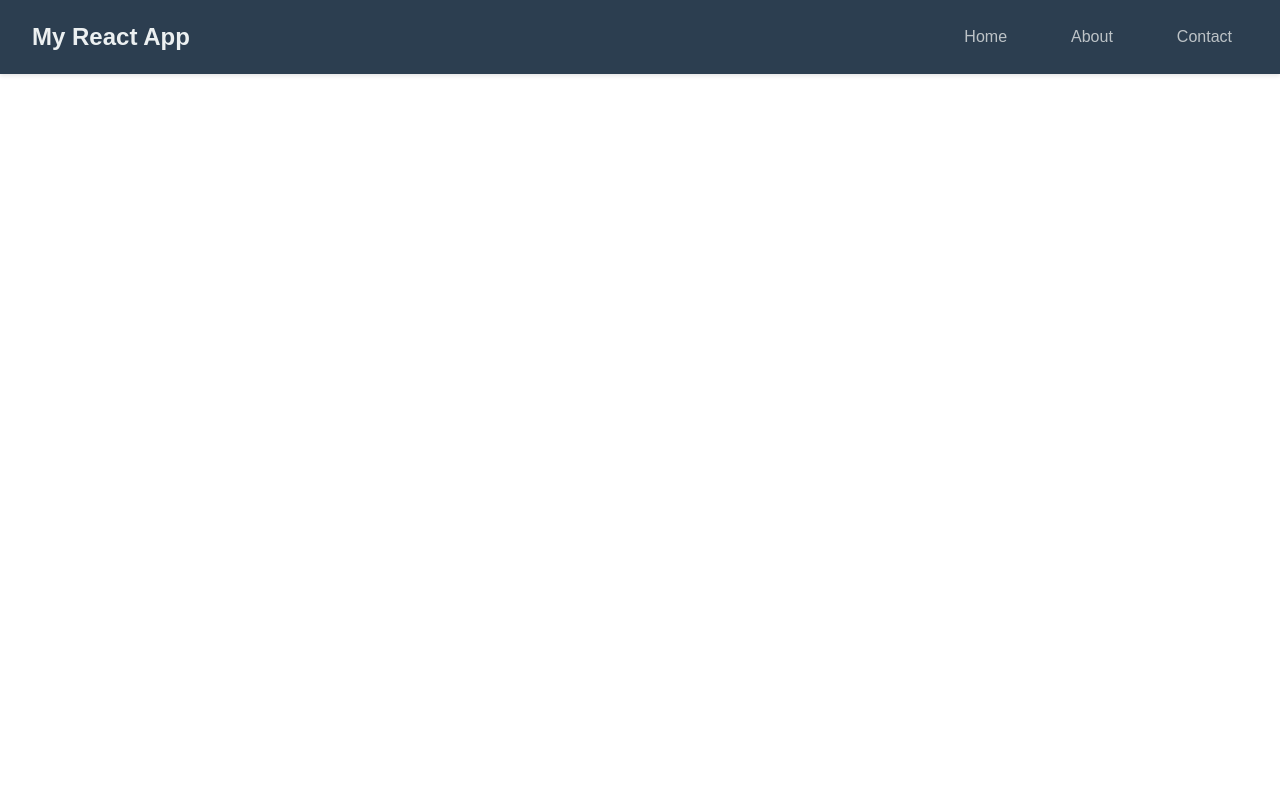
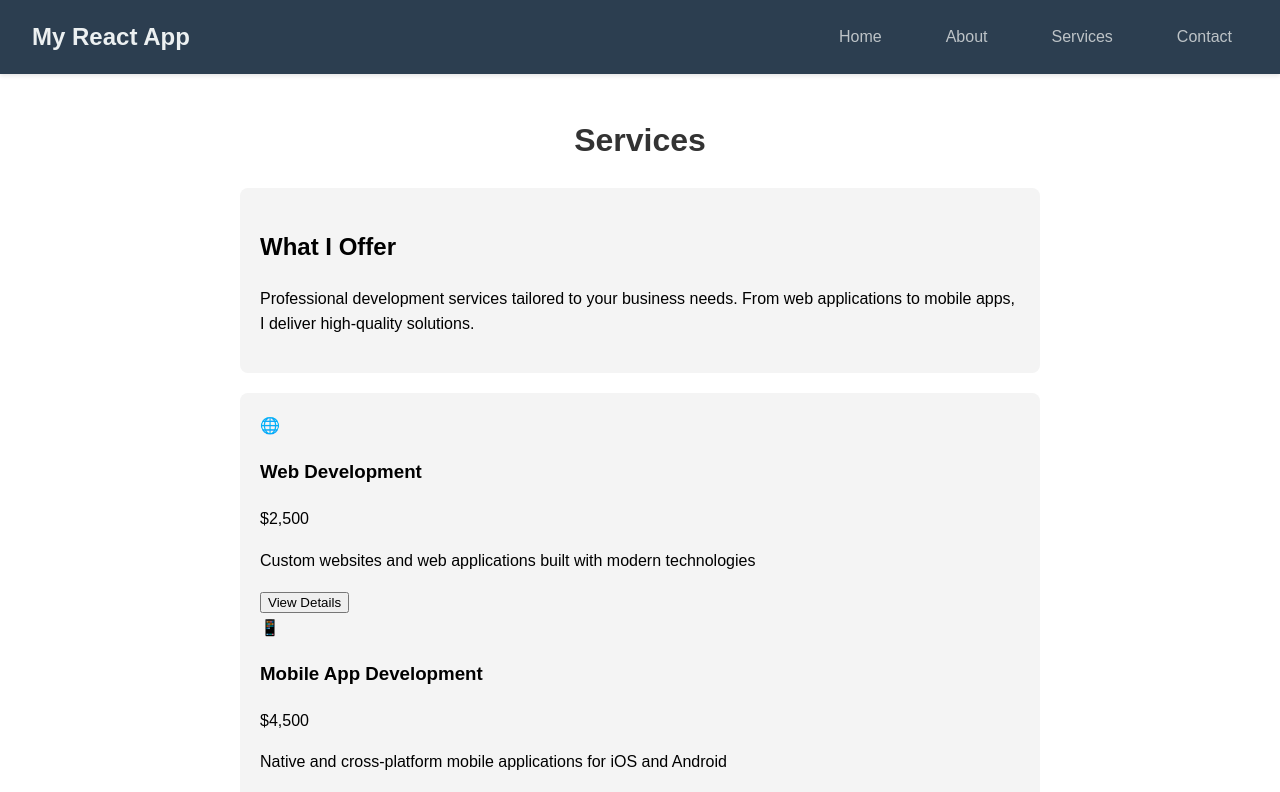
Before and after one commit to shannawood/craft, a React app: page /services in a window 1280 px wide. Shown: the top 792 px of the page. Built offline with nearby package versions, Linux system fonts and the light colour scheme.

Commit message:
services

```diff
--- a/src/App.js
+++ b/src/App.js
@@ -3,6 +3,7 @@ import { BrowserRouter as Router, Routes, Route } from 'react-router-dom';
 import Navigation from './components/Navigation';
 import Home from './components/Home';
 import About from './components/About';
+import Services from './components/Services';
 import Contact from './components/Contact';
 import './App.css';
 
@@ -15,6 +16,7 @@ function App() {
           <Routes>
             <Route path="/" element={<Home />} />
             <Route path="/about" element={<About />} />
+            <Route path="/services" element={<Services />} />
             <Route path="/contact" element={<Contact />} />
           </Routes>
         </main>
--- a/src/components/Navigation.js
+++ b/src/components/Navigation.js
@@ -1,4 +1,3 @@
-import React from 'react';
 import { Link } from 'react-router-dom';
 
 function Navigation() {
@@ -10,6 +9,7 @@ function Navigation() {
       <div className="nav-links">
         <Link to="/" className="nav-link">Home</Link>
         <Link to="/about" className="nav-link">About</Link>
+        <Link to="/services" className="nav-link">Services</Link>
         <Link to="/contact" className="nav-link">Contact</Link>
       </div>
     </nav>
--- /dev/null
+++ b/src/components/Services.js
@@ -0,0 +1,184 @@
+import React, { useState } from 'react';
+
+function Services() {
+  const [selectedService, setSelectedService] = useState(null);
+
+  const services = [
+    {
+      id: 1,
+      title: 'Web Development',
+      icon: '🌐',
+      price: '$2,500',
+      description: 'Custom websites and web applications built with modern technologies',
+      features: [
+        'Responsive Design',
+        'React/Vue.js Development',
+        'API Integration',
+        'Performance Optimization',
+        'SEO Friendly',
+        'Cross-browser Compatibility'
+      ],
+      timeline: '2-4 weeks'
+    },
+    {
+      id: 2,
+      title: 'Mobile App Development',
+      icon: '📱',
+      price: '$4,500',
+      description: 'Native and cross-platform mobile applications for iOS and Android',
+      features: [
+        'React Native Development',
+        'User Authentication',
+        'Push Notifications',
+        'App Store Deployment',
+        'Offline Functionality',
+        'Real-time Features'
+      ],
+      timeline: '4-8 weeks'
+    },
+    {
+      id: 3,
+      title: 'UI/UX Design',
+      icon: '🎨',
+      price: '$1,800',
+      description: 'Modern and intuitive user interface and experience design',
+      features: [
+        'User Research',
+        'Wireframing',
+        'Prototyping',
+        'Visual Design',
+        'Design Systems',
+        'Usability Testing'
+      ],
+      timeline: '1-3 weeks'
+    },
+    {
+      id: 4,
+      title: 'E-commerce Solutions',
+      icon: '🛒',
+      price: '$3,800',
+      description: 'Complete e-commerce platforms with payment processing',
+      features: [
+        'Shopping Cart',
+        'Payment Integration',
+        'Inventory Management',
+        'Order Tracking',
+        'Admin Dashboard',
+        'Mobile Responsive'
+      ],
+      timeline: '3-6 weeks'
+    },
+    {
+      id: 5,
+      title: 'Database Design',
+      icon: '🗄️',
+      price: '$1,500',
+      description: 'Efficient database architecture and optimization',
+      features: [
+        'Database Modeling',
+        'Query Optimization',
+        'Data Migration',
+        'Backup Solutions',
+        'Performance Tuning',
+        'Security Implementation'
+      ],
+      timeline: '1-2 weeks'
+    },
+    {
+      id: 6,
+      title: 'Consulting & Support',
+      icon: '💡',
+      price: '$150/hr',
+      description: 'Technical consulting and ongoing maintenance support',
+      features: [
+        'Technical Consultation',
+        'Code Review',
+        'Performance Analysis',
+        'Bug Fixes',
+        'Feature Updates',
+        '24/7 Support'
+      ],
+      timeline: 'Ongoing'
+    }
+  ];
+
+  return (
+    <div>
+      <h1>Services</h1>
+
+      <div className="container">
+        <h2>What I Offer</h2>
+        <p>Professional development services tailored to your business needs. From web applications to mobile apps, I deliver high-quality solutions.</p>
+      </div>
+
+      <div className="container">
+        <div className="services-grid">
+          {services.map(service => (
+            <div key={service.id} className="service-card">
+              <div className="service-header">
+                <div className="service-icon">{service.icon}</div>
+                <h3>{service.title}</h3>
+                <div className="service-price">{service.price}</div>
+              </div>
+              <div className="service-content">
+                <p>{service.description}</p>
+                <button
+                  className="details-btn"
+                  onClick={() => setSelectedService(selectedService === service.id ? null : service.id)}
+                >
+                  {selectedService === service.id ? 'Hide Details' : 'View Details'}
+                </button>
+                {selectedService === service.id && (
+                  <div className="service-details">
+                    <h4>Features Included:</h4>
+                    <ul>
+                      {service.features.map((feature, index) => (
+                        <li key={index}>{feature}</li>
+                      ))}
+                    </ul>
+                    <div className="service-timeline">
+                      <strong>Timeline:</strong> {service.timeline}
+                    </div>
+                  </div>
+                )}
+              </div>
+            </div>
+          ))}
+        </div>
+      </div>
+
+      <div className="container">
+        <h2>Why Choose My Services?</h2>
+        <div className="benefits-grid">
+          <div className="benefit-item">
+            <h4>⚡ Fast Delivery</h4>
+            <p>Quick turnaround times without compromising on quality</p>
+          </div>
+          <div className="benefit-item">
+            <h4>🔧 Modern Tech</h4>
+            <p>Latest technologies and best practices in development</p>
+          </div>
+          <div className="benefit-item">
+            <h4>📞 24/7 Support</h4>
+            <p>Ongoing support and maintenance after project completion</p>
+          </div>
+          <div className="benefit-item">
+            <h4>💰 Fair Pricing</h4>
+            <p>Competitive rates with transparent pricing structure</p>
+          </div>
+        </div>
+      </div>
+
+      <div className="container">
+        <h2>Ready to Get Started?</h2>
+        <p>Let's discuss your project requirements and create something amazing together.</p>
+        <div className="cta-buttons">
+          <button className="primary-btn">Get Free Quote</button>
+          <button className="secondary-btn">Schedule Consultation</button>
+        </div>
+      </div>
+    </div>
+  );
+}
+
+export default Services;
```
